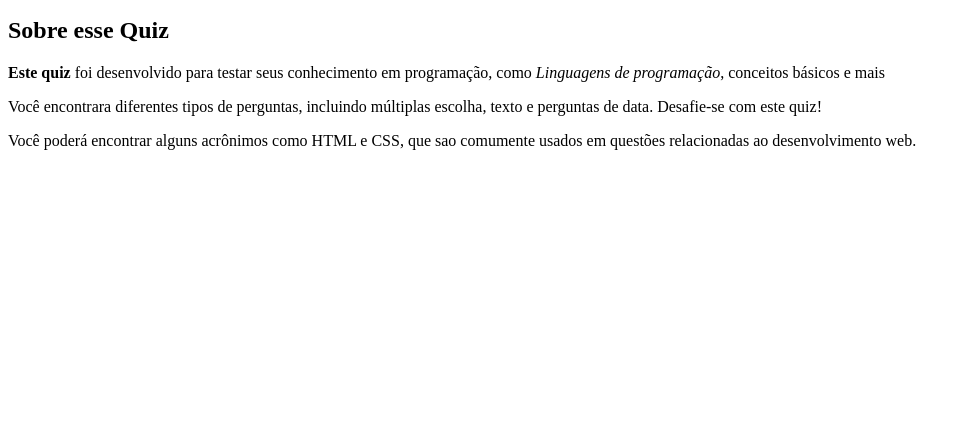
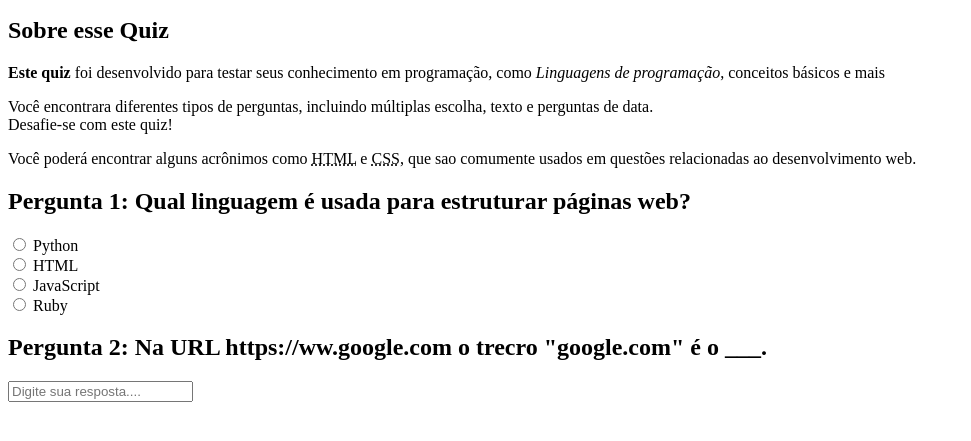
Before and after one commit to DeivsonRibeiro/Projeto-Git-HTML-CSS, a plain HTML site: page index.html in a window 1280 px wide. Shown: the part 101-542 px from the top of the page, without its empty margins (0-971 px from the left). Drawn offline with Linux system fonts and the light colour scheme.

Commit message:
Atualiza conteúdo do quiz interativo; adiciona acrônimos e campo de resposta para Pergunta 2

```diff
--- a/index.html
+++ b/index.html
@@ -13,12 +13,34 @@
         <p>Teste seu conhecimentos em programação e veja qual sua pontuação você consegue fazer</p>
     </header>
     <main>
+        <!--Introdução-->
         <section>
             <h2>
                 Sobre esse Quiz</h2>
                 <p><strong>Este quiz</strong> foi desenvolvido para testar seus conhecimento em programação, como <em>Linguagens de programação</em>, conceitos básicos e mais</p>
-                <p>Você encontrara diferentes tipos de perguntas, incluindo múltiplas escolha, texto e perguntas de data. Desafie-se com este quiz!</p>
-                <p>Você poderá encontrar alguns acrônimos como HTML e CSS, que sao comumente usados em questões relacionadas ao desenvolvimento web.</p>
+                <p>Você encontrara diferentes tipos de perguntas, incluindo múltiplas escolha, texto e perguntas de data. <br> Desafie-se com este quiz!</p>
+                <p>Você poderá encontrar alguns acrônimos como <abbr title="HyperText Markup Language">HTML</abbr>  e <abbr title="Cascading Style Sheets">CSS</abbr>, que sao comumente usados em questões relacionadas ao desenvolvimento web.</p>
+        </section>
+        <!--Pergunta 1: múltipla escolha-->
+        <section>
+            <h2>Pergunta 1: Qual linguagem é usada para estruturar páginas web?</h2>
+        <form>
+            <input type="radio" value="Python" id="p1a" name="pergunta1">
+            <label for="p1a">Python</label> <br>
+             <input type="radio" value="HTML" id="p1b" name="pergunta1">
+            <label for="p1b">HTML</label><br>
+             <input type="radio" value="JavaScript" id="p1c" name="pergunta1">
+            <label for="p1c">JavaScript</label><br>
+             <input type="radio" value="Ruby" id="p1d" name="pergunta1">
+            <label for="p1d">Ruby</label><br>
+        </form>
+        </section>
+        <!--Pergunta 2: texto-->
+        <section>
+            <h2>Pergunta 2: Na URL https://ww.google.com o trecro "google.com" é o ___.</h2>
+            <form >
+                <input type="text" name="pergunta2" id="p2" placeholder="Digite sua resposta....">
+            </form>
         </section>
     </main>
     <footer></footer>
```
